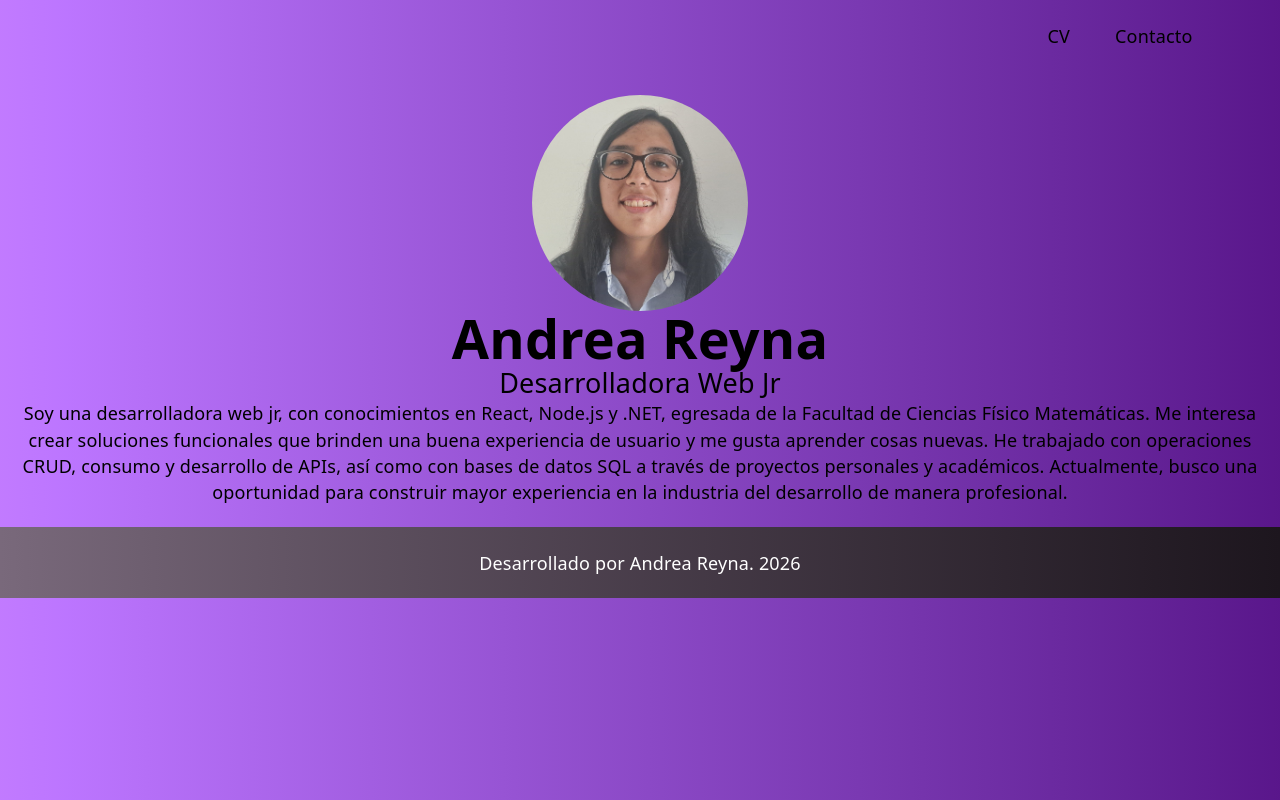
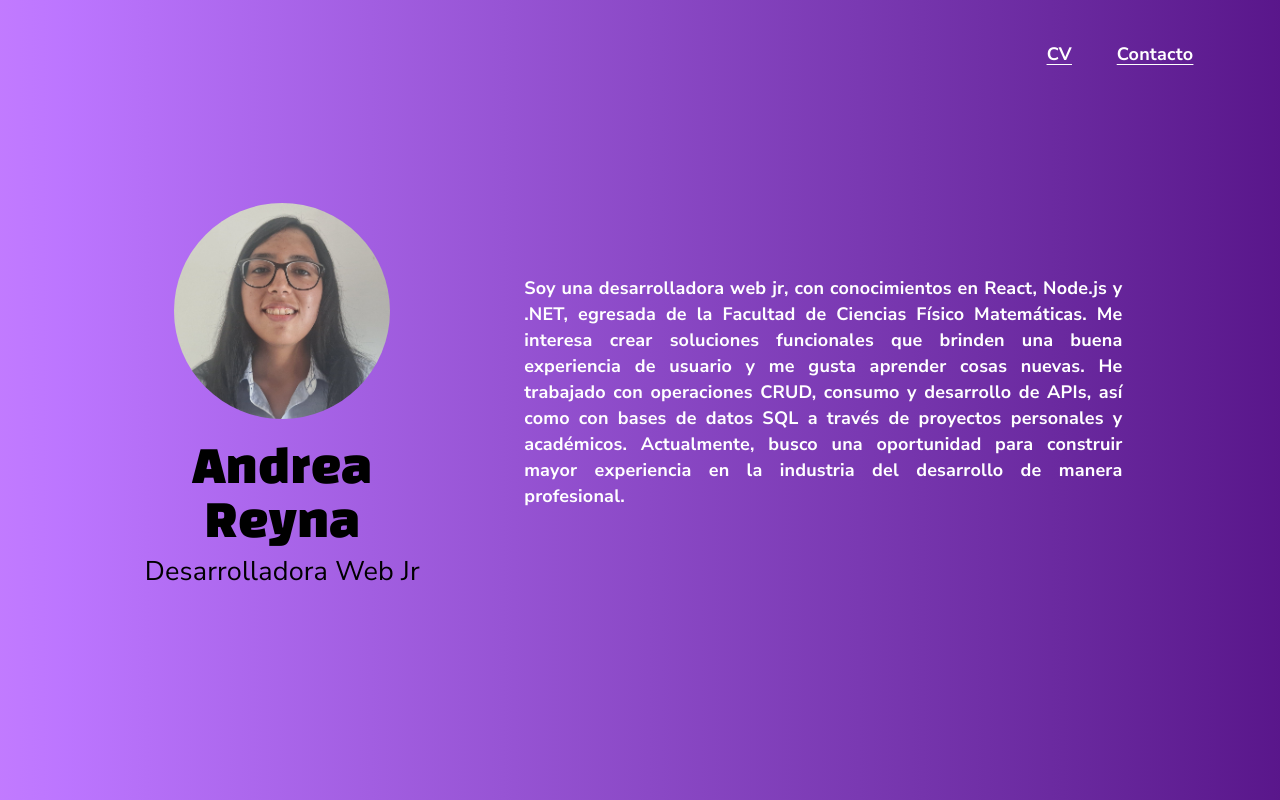
Before and after one commit to andreabrg15/Proyecto-Portafolio, a React (Vite) app: page / in a window 1280 px wide. Shown: the top 800 px of the page. Built offline with nearby package versions, Linux system fonts and the light colour scheme.

Commit message:
Ajustes de diseño

```diff
--- a/index.html
+++ b/index.html
@@ -4,6 +4,10 @@
     <meta charset="UTF-8" />
     <link rel="icon" type="image/svg+xml" href="/favicon.svg" />
     <meta name="viewport" content="width=device-width, initial-scale=1.0" />
+    <link rel="preconnect" href="https://fonts.googleapis.com">
+    <link rel="preconnect" href="https://fonts.gstatic.com" crossorigin>
+    <link href="https://fonts.googleapis.com/css2?family=Nunito+Sans:ital,opsz,wght@0,6..12,200..1000;1,6..12,200..1000&display=swap" rel="stylesheet">
+    <link href="https://fonts.googleapis.com/css2?family=Changa+One:ital@0;1&display=swap" rel="stylesheet">
     <title>Andrea Reyna</title>
   </head>
   <body class="bg-linear-to-r from-purple-400 to-purple-900">
--- a/src/components/footer.jsx
+++ b/src/components/footer.jsx
@@ -1,7 +1,7 @@
 
 function Footer() {
     return (
-        <div className="bg-linear-to-r from-mauve-500 to-mauve-900 text-white p-5">
+        <div className="bg-linear-to-r from-mauve-700 to-mauve-950 text-white flex justify-center items-center h-24">
             <p>Desarrollado por Andrea Reyna. 2026</p>
         </div>
     )
--- a/src/components/header.jsx
+++ b/src/components/header.jsx
@@ -2,10 +2,10 @@
 function Header() {
     return (
         <>
-            <section className="h-16 grid grid-cols-4 items-center">
-                <div className="col-start-4">
-                    <a className="px-5">CV</a>
-                    <a className="px-5">Contacto</a>
+            <section className="h-24 grid grid-cols-4 items-center nunito-sans font-bold text-white">
+                <div className="col-start-4 underline underline-offset-4">
+                    <a className="px-5 hover:text-blue-500" href="">CV</a>
+                    <a className="px-5 hover:text-blue-500" href="">Contacto</a>
                 </div>
             </section>
         </>
--- a/src/index.css
+++ b/src/index.css
@@ -27,3 +27,24 @@ body {
   flex-direction: column;
   box-sizing: border-box;
 }
+
+.nunito-sans {
+  font-family: "Nunito Sans", sans-serif;
+  font-optical-sizing: auto;
+  font-style: normal;
+  font-variation-settings:
+    "wdth" 100,
+    "YTLC" 500;
+}
+
+.changa-one-regular {
+  font-family: "Changa One", sans-serif;
+  font-weight: 400;
+  font-style: normal;
+}
+
+.changa-one-regular-italic {
+  font-family: "Changa One", sans-serif;
+  font-weight: 400;
+  font-style: italic;
+}
--- a/src/pages/Home.jsx
+++ b/src/pages/Home.jsx
@@ -1,11 +1,14 @@
 
 function Home() {
     return (
-        <div className="grid p-5">
+        <div className="grid grid-cols-6 h-dvh p-5">
+            <div className="col-span-2 pt-16 pl-24 nunito-sans">
                 <img src="/20260617.jpg" className="justify-self-center size-48 rounded-full" alt="Foto"/>
-            <h1 className="text-5xl font-bold">Andrea Reyna</h1>
-            <h3 className="text-2xl">Desarrolladora Web Jr</h3>
-            <p>
+                <h1 className="text-5xl changa-one-regular pt-4">Andrea Reyna</h1>
+                <h3 className="text-2xl pt-2">Desarrolladora Web Jr</h3>
+            </div>
+            <div className="col-span-4 pt-32">
+                <p className="text-justify pl-20 pr-30 nunito-sans font-bold text-white">
                     Soy una desarrolladora web jr, con conocimientos en React, Node.js y .NET, egresada de la Facultad
                     de Ciencias Físico Matemáticas. Me interesa crear soluciones funcionales que brinden una buena
                     experiencia de usuario y me gusta aprender cosas nuevas. He trabajado con operaciones CRUD,
@@ -14,6 +17,7 @@ function Home() {
                     del desarrollo de manera profesional.
                 </p>
             </div>
+        </div>
     )
 }
 
```
Lines whose indentation alone changed are shown as unchanged.
